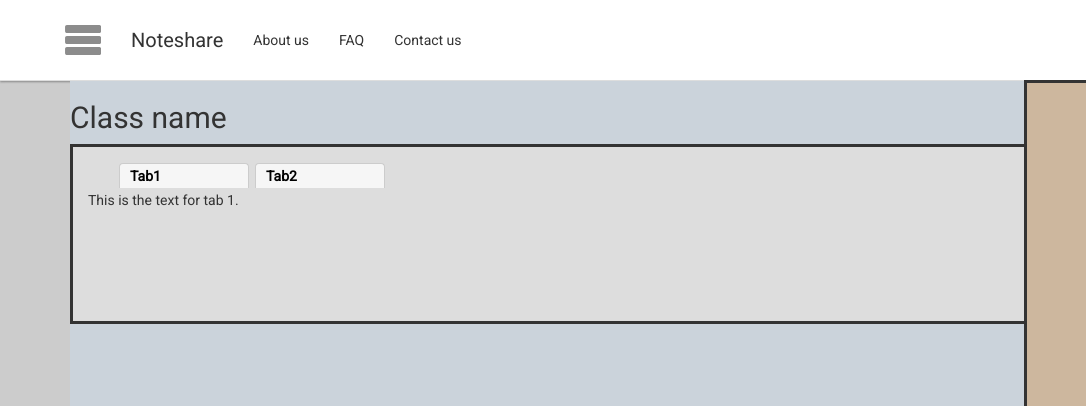
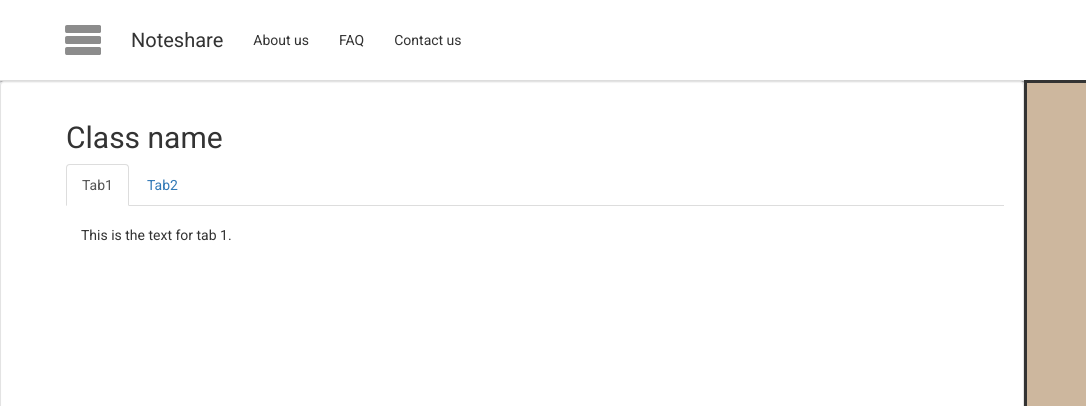
Before and after one commit to ICSSC/NoteShare, a website: page public/classPage.html in a window 1280 px wide. Shown: the top 406 px of the page, 0-1086 px from the left. Drawn offline with nearby package versions, Linux system fonts and the light colour scheme.

Commit message:
Updated tabs

```diff
--- a/public/classPage.html
+++ b/public/classPage.html
@@ -26,18 +26,18 @@
     </div>
 
     <!-- *Bootstrap* The rest of our content in a container -->
-    <div class="container">
+    <div>
 
-		<div id="classcontent-left">
+		<div class="well" id="classcontent-left">
 			<div>
 				<h2 id="classname">Class name</h2>
 			</div>
 
 			<div id="tabs">
 
-				<ul>
-					<li id="li_tab1" onclick="tab('tab1')"><a>Tab1</a></li>
-					<li id="li_tab2" onclick="tab('tab2')"><a>Tab2</a></li>
+				<ul class="nav nav-tabs">
+					<li id="li_tab1" class="active" onclick="tab('tab1')"><a href="#">Tab1</a></li>
+					<li id="li_tab2" onclick="tab('tab2')"><a href="#">Tab2</a></li>
 				</ul>
 
 				<div id="content_area">
--- a/public/style.css
+++ b/public/style.css
@@ -214,53 +214,8 @@ body.search-page .detail-box p.list-heading {
  */
 body.class-page {
 	top: 0px;
-	bottom: 0xp;
-	background-color: #cccccc;
-}
-
-#tabs {
-	border-style: solid;
-	background-color: #dddddd;
-}
-
-#tabs ul {
-	list-style-type: none;
-}
-
-#tabs ul li {
-	display: inline-block;
-	clear: none;
-	float: left;
-	height: 24px;
-}
-
-#tabs ul li a {
-position: relative;
-margin-top: 16px;
-display: block;
-margin-left: 6px;
-line-height: 24px;
-padding-left: 10px;
-background: #f6f6f6;
-z-index: 9999;
-border: 1px solid #ccc;
-border-bottom: 0px;
-
-/* The following four lines are to make the top left and top right corners of each tab rounded. */
--moz-border-radius-topleft: 4px;
-border-top-left-radius: 4px;
--moz-border-radius-topright: 4px;
-border-top-right-radius: 4px;
-/* end of rounded borders */
-
-width: 130px;
-color: #000000;
-text-decoration: none;
-font-weight: bold;
-}
-
-#tabs ul li a:hover {
-text-decoration: underline; /* a very simple effect when hovering the mouse on tab */
+	bottom: 0px;
+	background-color: #e9eaed;
 }
 
 #tabs #content_area { /* this is the css class for the content displayed in each tab */
@@ -293,7 +248,8 @@ overflow: hidden;
 	position: fixed;
 	width: 80%;
 	height: 100%;
-	background-color: #cbd3db;
+	background-color: white;
+	padding-left: 65px;
 }
 
 body.class-page.right-nav.navbar-label {
```
